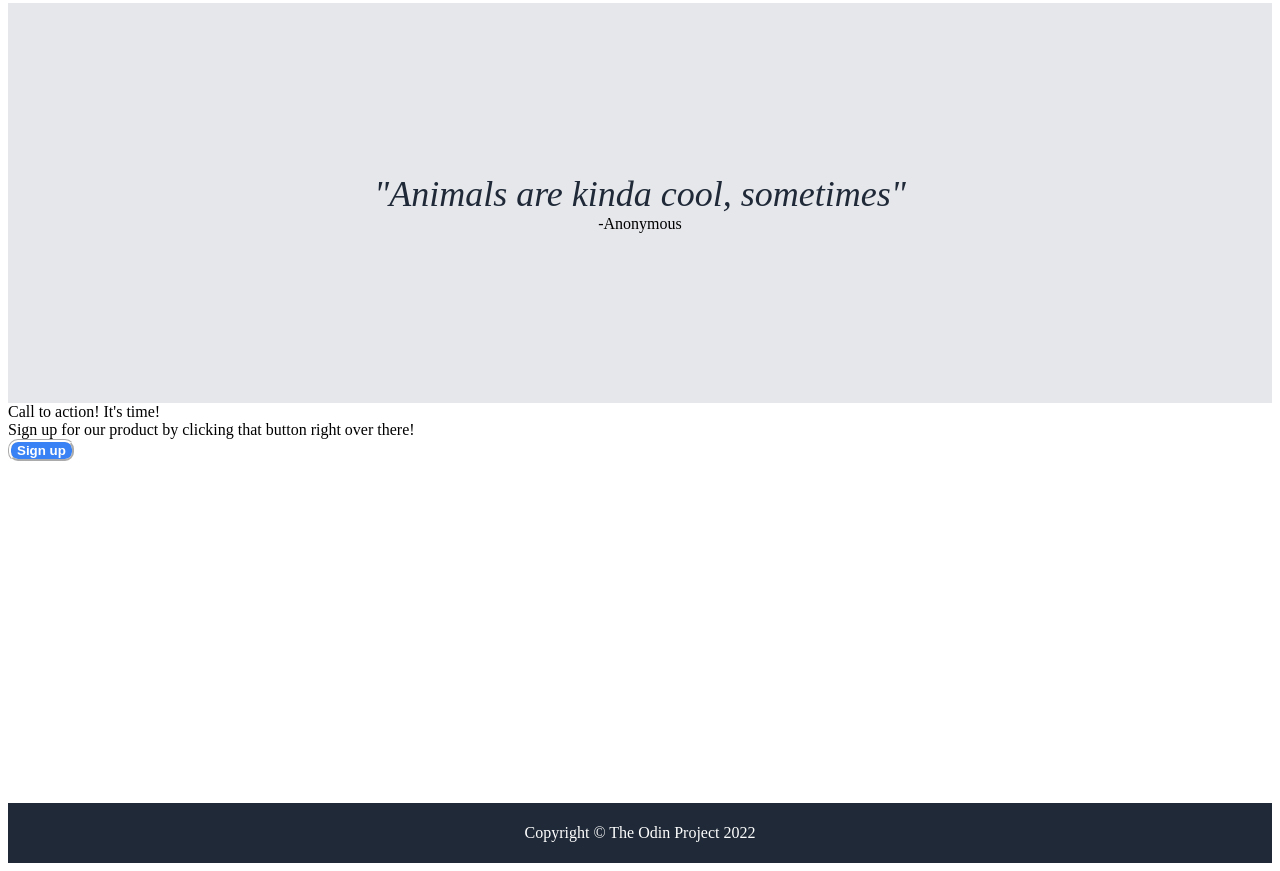
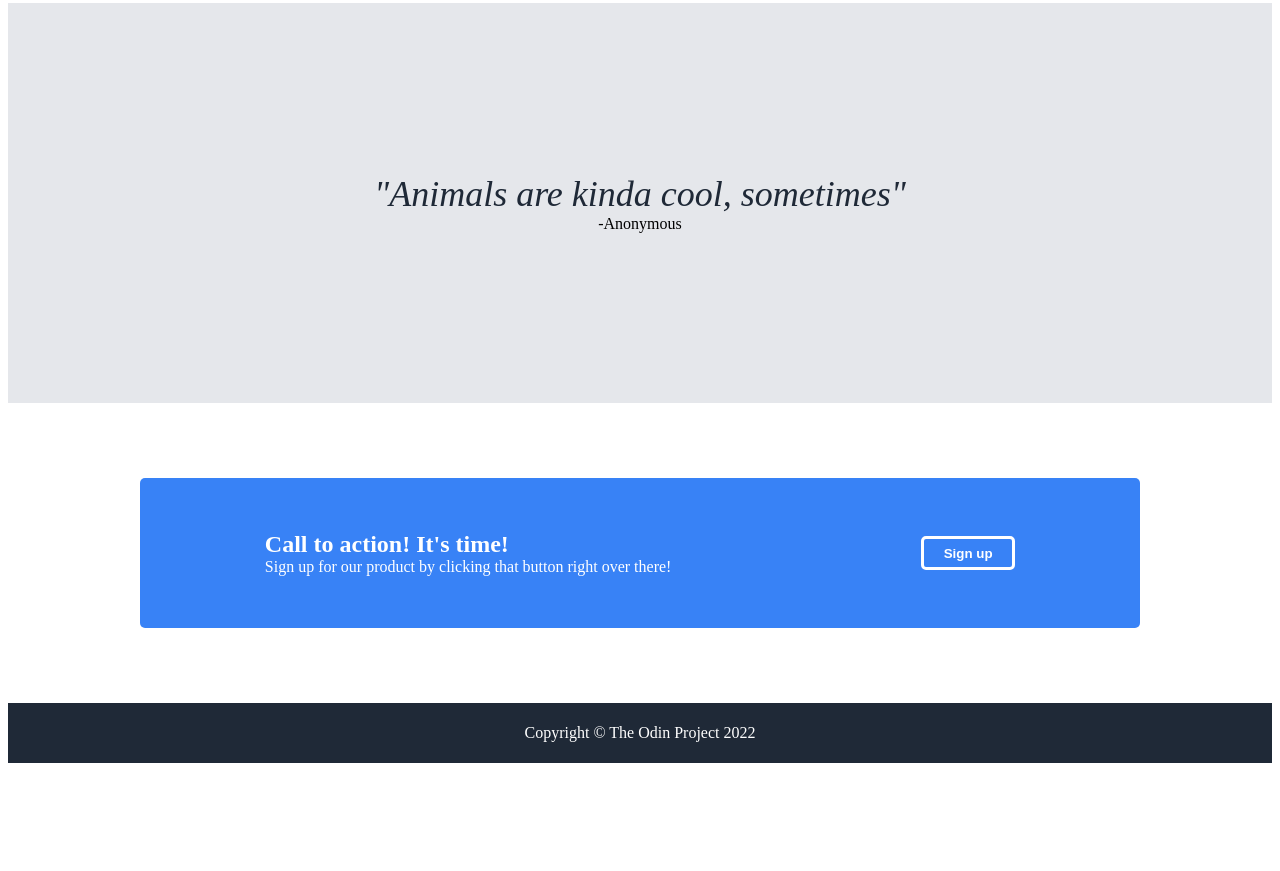
Before and after one commit to HLiriano08/landing-page, a plain HTML site: page index.html in a window 1280 px wide. Shown: the part 805-1676 px from the top of the page. After the commit the page ends 1576 px from the top, so only its background shows below. Drawn offline with Linux system fonts and the light colour scheme.

Commit message:
Added CSS to body3, and edited button borders

```diff
--- a/index.html
+++ b/index.html
@@ -70,12 +70,17 @@
     </div>
 </div>
 <div class="body3">
-    <div class="info">Call to action! It's time!</div>
-    <div class="info-sub">Sign up for our product by clicking that button right over there!</div>
-    <div class="body3-button">
+    <div class= "body3flex">
+        <div class="textflex">
+            <div class="info">Call to action! It's time!</div>
+            <div class="info-sub">Sign up for our product by clicking that button right over there!</div>
+        </div>
+        <div class="body3-button">
         <button>Sign up</button>
+        </div>
     </div>
 </div>
+
 <div class="footer">
     Copyright © The Odin Project 2022
 </div>
--- a/style.css
+++ b/style.css
@@ -16,8 +16,11 @@
 }
 
 .body3 {
-    height: 400px;
+    height: 300px;
     width: auto;
+    display: flex;
+    justify-content: center;
+    align-items: center;
 }
 
 .footer {
@@ -97,8 +100,10 @@ button {
     background-color: #3882f6;
     color: white;
     font-weight: bold;
-    border-radius: 10px;
-    border: groove white
+    border: none;
+    border-radius: 5px;
+    width: 88px;
+    height: 28px;
 }
 
 /* Start body1 css */
@@ -149,3 +154,35 @@ button {
 }
 
 /* Start body3 css */
+
+.body3flex {
+    display: flex;
+    flex-flow: row wrap;
+    color: white;
+    justify-content: space-around;
+    align-content: center;
+    align-items: center;
+    background-color: #3882f6;
+    height: 150px;
+    width: 1000px;
+    border-radius: 5px;
+}
+
+.textflex {
+    display: flex;
+    flex-direction: column;
+}
+
+.info {
+    font-size: 24px;
+    font-weight: 700;
+}
+
+.infosub {
+    font-size: 18px;
+}
+
+.body3-button {
+    border: solid white;
+    border-radius: 5px;
+}
```
